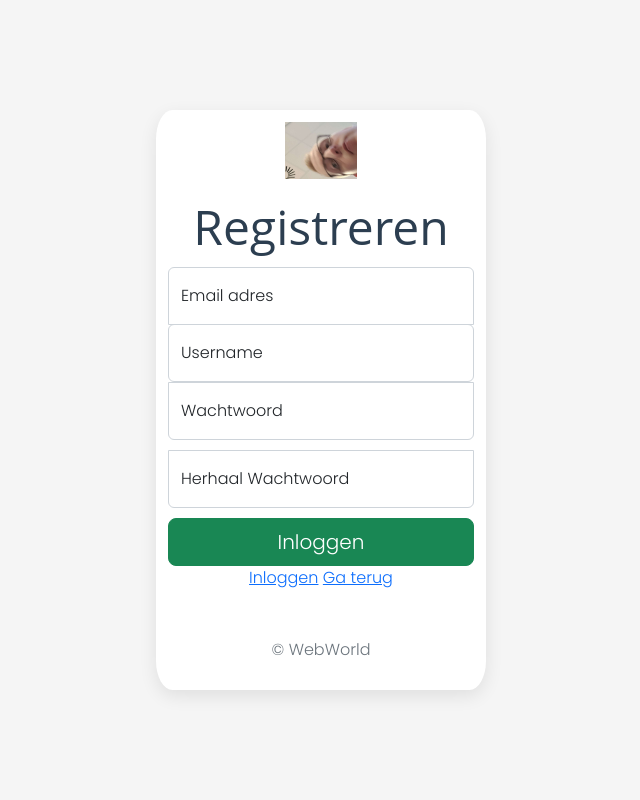
After one commit to Lennghc/GamePlayParty, a PHP site: template Views/Pages/registreer.php in a window 1280 px wide. The commit adds this page. Shown: the whole page, without its empty margins (319-959 px from the left). Run offline with PHP 8.4, Linux system fonts and the light colour scheme; the template is opened without the code that fills it, so the values that code supplies are empty; some libraries are stand-ins or nearby versions.

Commit message:
Login registreer page

```diff
--- /dev/null
+++ b/Views/Pages/registreer.php
@@ -0,0 +1,58 @@
+<!DOCTYPE html>
+<html lang="en">
+
+<head>
+    <?php
+    $title = "Registreren";
+    include 'Views/Layout/header.php';
+    ?>
+    <link rel="stylesheet" href="<?= PATH_DIR ?>/Assets/Css/Login.css">
+
+</head>
+
+<body class="text-center">
+
+    <main class="form-signin w-100 m-auto">
+        <div class="formstyle">
+            <form onsubmit="event.preventDefault();" id="signup-form" method="POST">
+                <img class="mb-4" src="<?= PATH_DIR ?>/Assets/Img/Lunn.jpg" alt="" width="72" height="57">
+                <h1 class="h3 mb-3 fw-normal">Registreren</h1>
+
+                <div class="form-floating">
+                    <input type="email" class="form-control" id="email" placeholder="naam@voorbeeld.com">
+                    <label for="email">Email adres</label>
+                </div>
+                <div class="form-floating">
+                    <input type="text" class="form-control" id="username" placeholder="gebruikersnaam">
+                    <label for="username">Username</label>
+                </div>
+                <div class="form-floating">
+                    <input type="password" class="form-control" id="enter" placeholder="Wachtwoord">
+                    <label for="enter">Wachtwoord</label>
+                </div>
+                <div class="form-floating">
+                    <input type="password" style="margin-bottom: 10px; border-radius: 0.375rem; border-top-right-radius: 0; border-top-left-radius: 0;" class="form-control" id="retype" placeholder="Herhaal Wachtwoord">
+                    <label for="retype">Herhaal Wachtwoord</label>
+                </div>
+
+                <button class="w-100 btn btn-lg btn-success" id="signup_button" type="submit">Inloggen</button>
+                <a href="index.php?con=home&op=login">Inloggen</a>
+                <a href="index.php">Ga terug</a>
+                <p class="mt-5 mb-3 text-muted">&copy; WebWorld</p>
+            </form>
+        </div>
+    </main>
+
+
+
+</body>
+<script src="<?= PATH_DIR ?>/Assets/Js/auth.js"></script>
+
+<?php
+if (isset($_SESSION['toast'])) {
+    echo $_SESSION['toast'];
+    unset($_SESSION['toast']);
+}
+?>
+
+</html>
```
Also changed, not shown: Views/Pages/login.php (+18 -6 lines).
